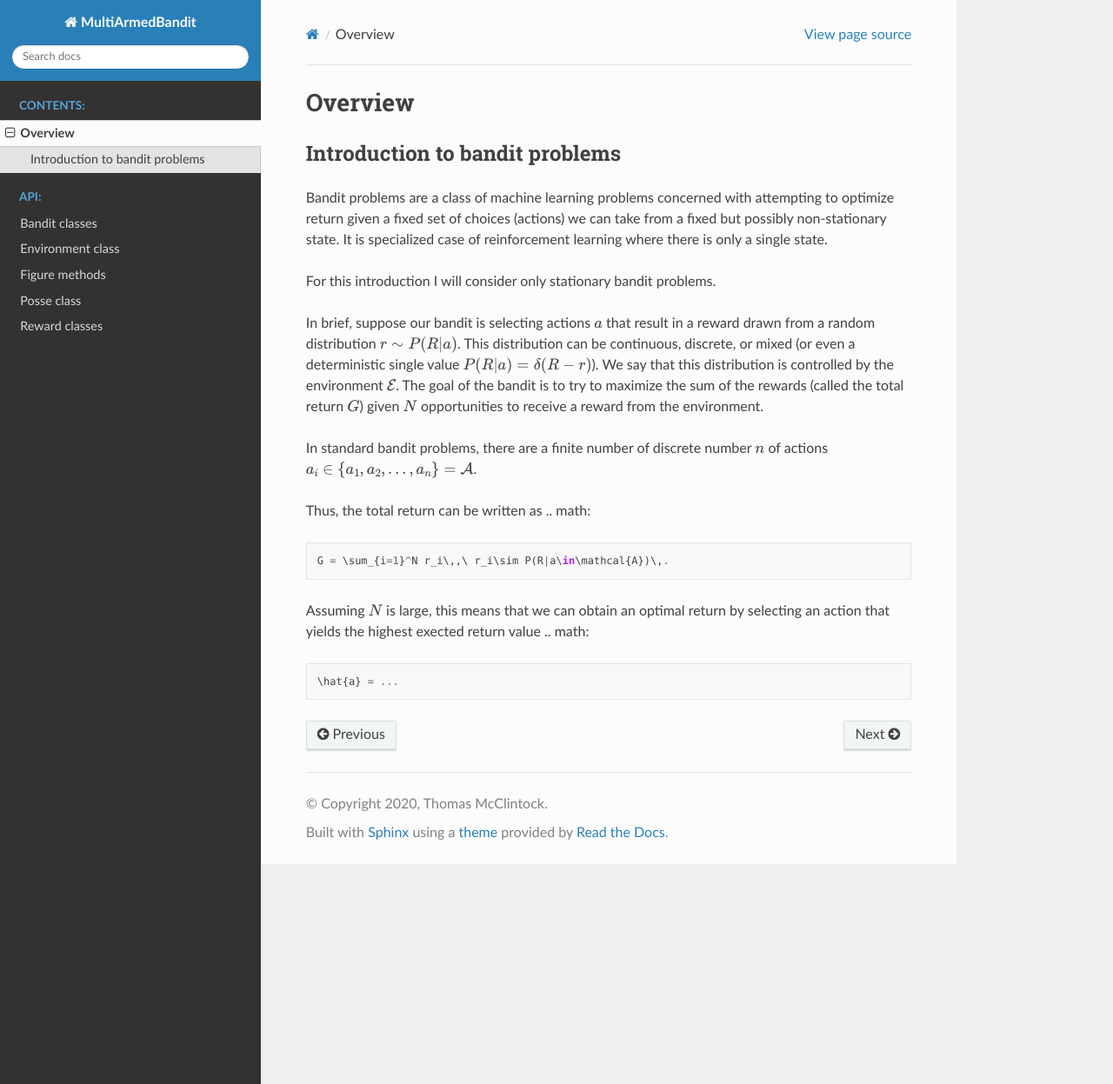
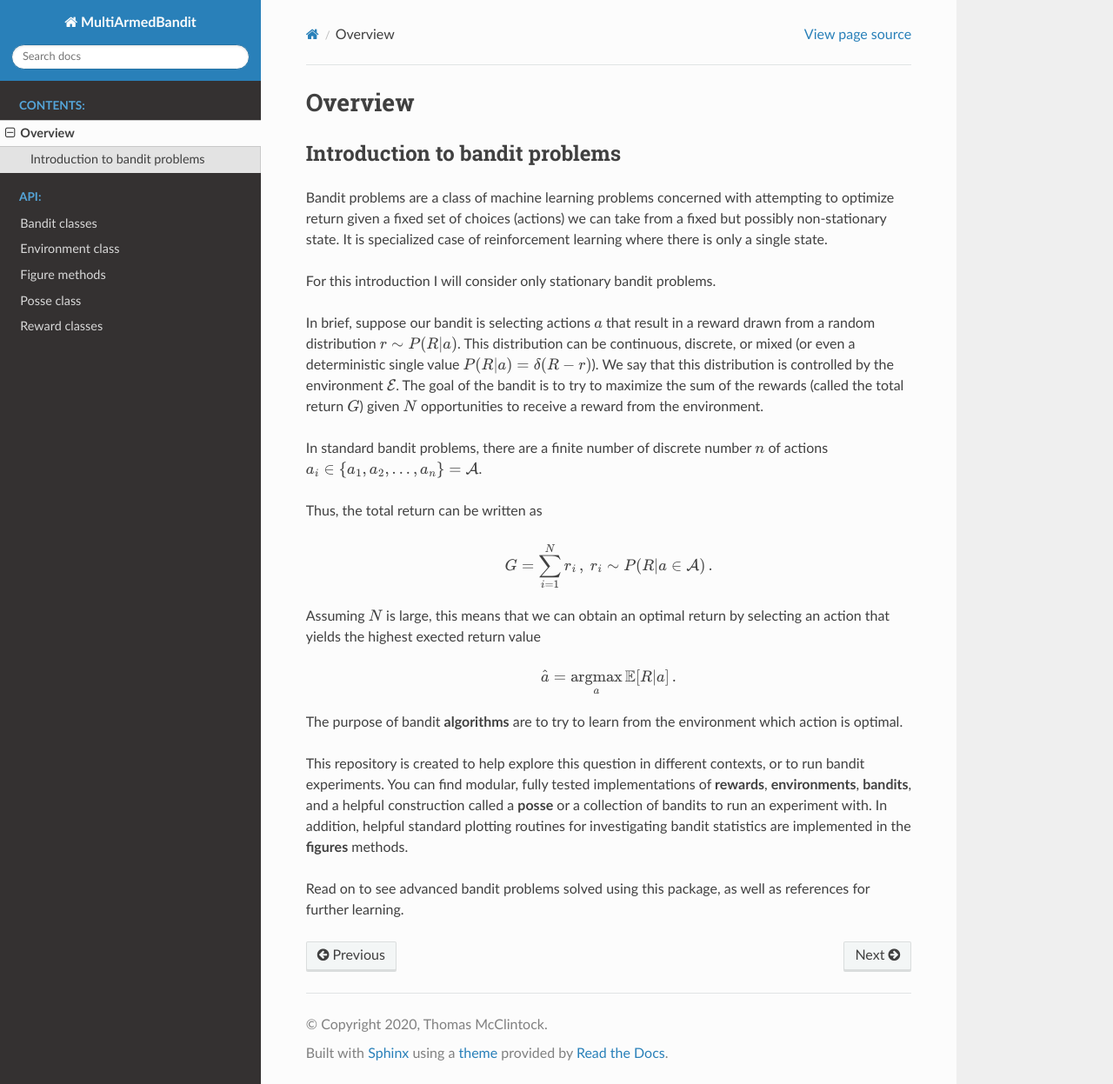
Before and after one commit to tmcclintock/MultiArmedBandits, a Sphinx documentation site: the page built from docs/source/overview.rst, in a window 1280 px wide and 1247 px high. Shown: the whole window at 87% size. Built offline with Sphinx 7.4.7 and the Read the Docs theme 2.0.0, drawn with Linux system fonts in a browser that asks for light colours.

Commit message:
Finished the intro page.

```diff
--- a/docs/source/overview.rst
+++ b/docs/source/overview.rst
@@ -29,6 +29,7 @@ In standard bandit problems, there are a finite number of
 discrete number :math:`n` of actions :math:`a_i\in\{a_1,a_2,...,a_n \}=\mathcal{A}`.
 
 Thus, the total return can be written as
+
 .. math::
 
    G = \sum_{i=1}^N r_i\,,\ r_i\sim P(R|a\in\mathcal{A})\,.
@@ -36,6 +37,21 @@ Thus, the total return can be written as
 Assuming :math:`N` is large, this means that we can obtain
 an optimal return by selecting an action that yields the highest
 exected return value
+
 .. math::
 
-   \hat{a} = ...
+   \hat{a} = \underset{a}{\operatorname{argmax}}\mathbb{E}[R|a]\,.
+
+The purpose of bandit **algorithms** are to try to learn from the
+environment which action is optimal.
+
+This repository is created to help explore this question in
+different contexts, or to run bandit experiments. You can find
+modular, fully tested implementations of **rewards**, **environments**,
+**bandits**, and a helpful construction called a **posse** or
+a collection of bandits to run an experiment with. In addition,
+helpful standard plotting routines for investigating
+bandit statistics are implemented in the **figures** methods.
+
+Read on to see advanced bandit problems solved using this package,
+as well as references for further learning.
```
